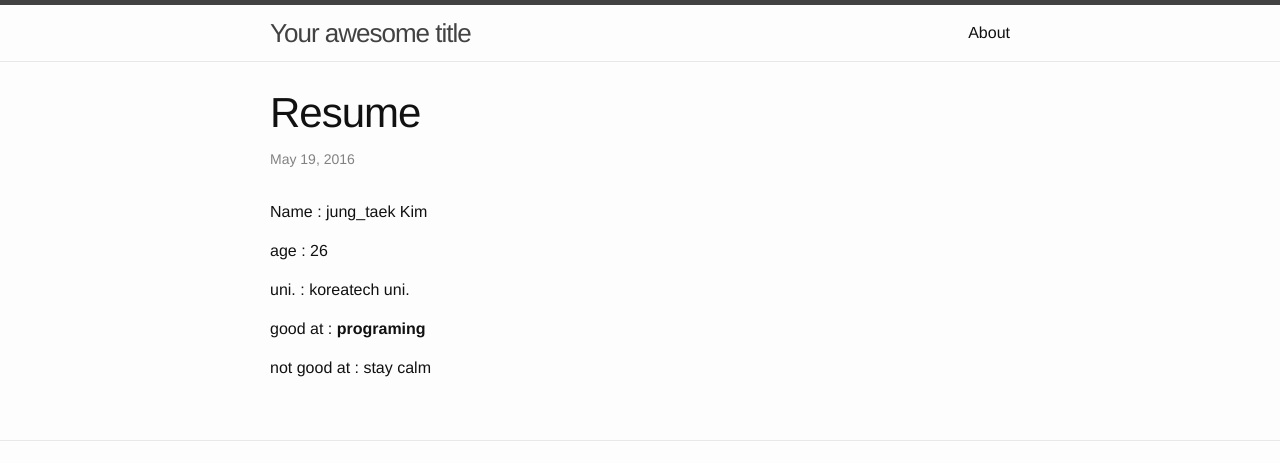
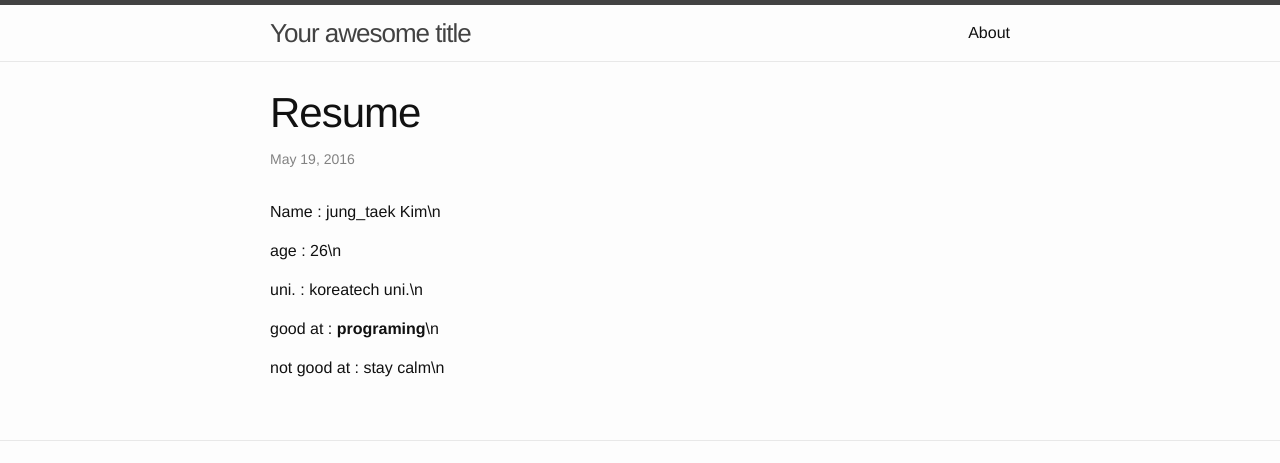
Before and after one commit to sjckoreatech/kimhyun3907.github.com, a Jekyll site: the page built from _posts/2016-05-19-resume.markdown, in a window 1280 px wide. Shown: the top 463 px of the page. Built offline with Jekyll 4.4.1, drawn with Linux system fonts in a browser that asks for light colours.

```diff
--- a/_posts/2016-05-19-resume.markdown
+++ b/_posts/2016-05-19-resume.markdown
@@ -5,12 +5,12 @@ date: 2016-05-19 19:54:20 +0900
 categories: jekyll update
 ---
 
-Name : jung_taek Kim
+Name : jung_taek Kim\n
 
-age : 26
+age : 26\n
 
-uni. : koreatech uni.
+uni. : koreatech uni.\n
 
-good at : **programing**
+good at : **programing**\n
 
-not good at : stay calm
+not good at : stay calm\n
```
